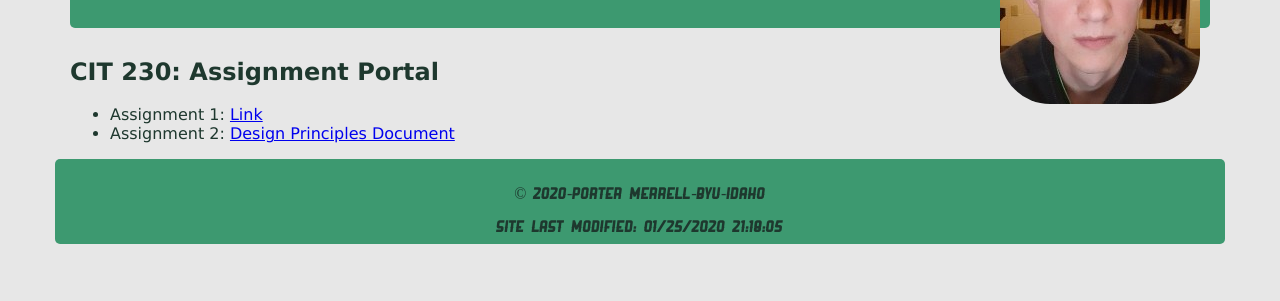
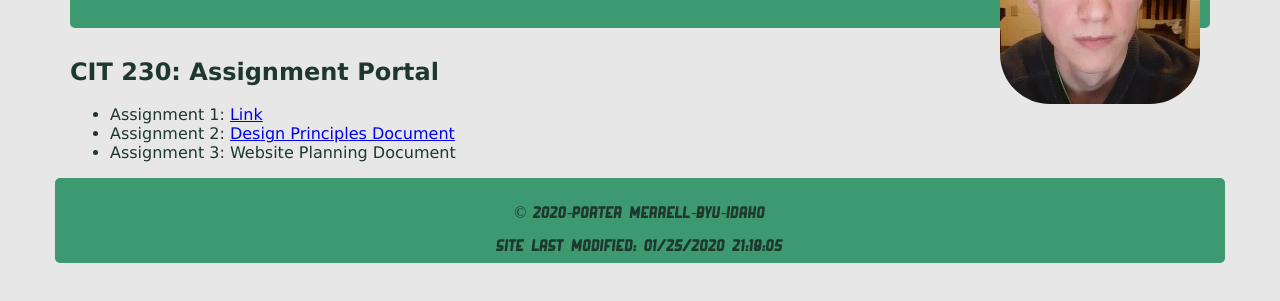
Before and after one commit to Jingdobi/Jingdobi.github.io, a plain HTML site: page index.html in a window 1280 px wide. Shown: the part 253-554 px from the top of the page. Drawn offline with Linux system fonts and the light colour scheme.

Commit message:
Update link page

```diff
--- a/index.html
+++ b/index.html
@@ -24,6 +24,7 @@
             <ul>
                 <li>Assignment 1: <a href="Jingdobi.github.io">Link</a></li>
                 <li>Assignment 2: <a href="Jingdobi.github.io/lesson2/design-principles.html">Design Principles Document</a></li>
+                <li>Assignment 3: <a href="Jingdobi.github.io/lesson2/index.html"></a>Website Planning Document</li>
             </ul>
         </article>
     </section>
```
